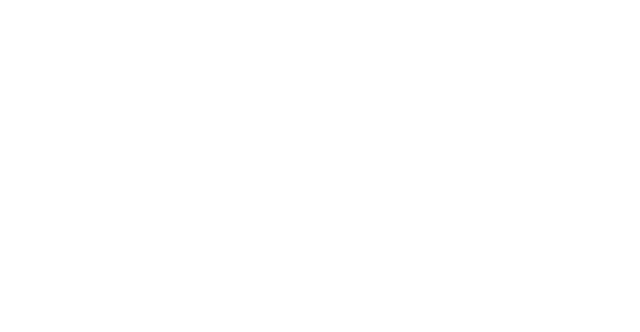
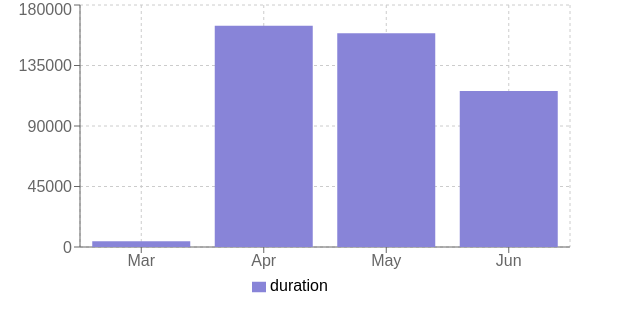
Before and after one commit to rohitdaryanani/jaga, a React (Create React App) app: page / in a window 1280 px wide. Shown: the top 332 px of the page, without its empty margins (0-640 px from the left). Built offline with nearby package versions, Linux system fonts and the light colour scheme.

Commit message:
add trial graph

```diff
--- a/package.json
+++ b/package.json
@@ -8,6 +8,8 @@
     "recharts": "^1.0.0-beta.10"
   },
   "devDependencies": {
+    "eslint": "^5.0.1",
+    "eslint-plugin-react": "^7.10.0",
     "react-scripts": "1.1.4"
   },
   "scripts": {
--- a/src/App.js
+++ b/src/App.js
@@ -1,12 +1,59 @@
 import React, { Component } from 'react';
-import logo from './logo.svg';
+import {BarChart, Bar, XAxis, YAxis, CartesianGrid, Tooltip, Legend} from 'recharts';
+
+
 import './App.css';
 
 class App extends Component {
+  state = {
+    data : [
+      { duration: 4230, month: 'Mar' },
+      { duration: 164565, month: 'Apr' },
+      { duration: 158960, month: 'May' },
+      { duration: 115950, month: 'Jun' } ],
+    dataKey: 'month',
+  }
+  click = () => {
+    const dataMonth = [
+      { duration: 4230, month: 'Mar' },
+      { duration: 164565, month: 'Apr' },
+      { duration: 158960, month: 'May' },
+      { duration: 115950, month: 'Jun' } ];
+    const dataWeek =  [
+      { duration: 69210, day: 'Mon' },
+      { duration: 62220, day: 'Tue' },
+      { duration: 54075, day: 'Wed' },
+      { duration: 60660, day: 'Thu' },
+      { duration: 52815, day: 'Fri' },
+      { duration: 87995, day: 'Sat' },
+      { duration: 58800, day: 'Sun' }
+    ];
+    if(this.state.dataKey === 'month'){
+      this.setState({
+        data: dataWeek,
+        dataKey: 'day'
+      })
+    } else {
+      this.setState({
+        data: dataMonth,
+        dataKey: 'month'
+      })
+    }
+  }
   render() {
     return (
       <div className="App">
-
+        <BarChart width={600} height={300} data={this.state.data}
+          margin={{top: 5, right: 30, left: 20, bottom: 5}}
+          onClick={this.click}
+        >
+          <CartesianGrid strokeDasharray="3 3"/>
+          <XAxis dataKey={this.state.dataKey}/>
+          <YAxis/>
+          <Tooltip/>
+          <Legend />
+          <Bar dataKey="duration" fill="#8884d8" />
+        </BarChart>
       </div>
     );
   }
```
Also changed, not shown: .eslintrc.json (added), 1 other file (tests, documents, lock files or other folders).
